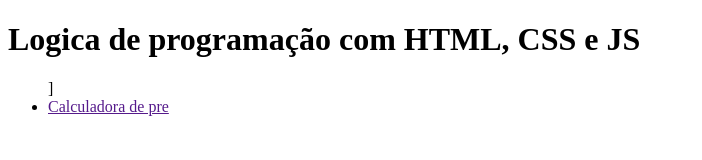
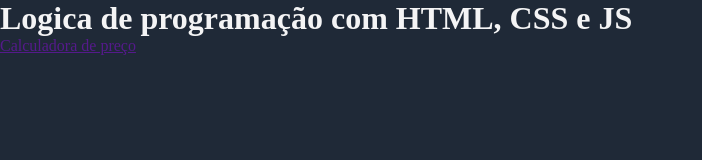
Before and after one commit to MatPaulino/Atividade_11, a plain HTML site: page index.html in a window 1280 px wide. Shown: the whole page, without its empty margins (0-702 px from the left). Drawn offline with Linux system fonts and the light colour scheme.

Commit message:
style: css reset and background change

```diff
--- a/INDEX.HTML
+++ b/index.html
@@ -12,9 +12,9 @@
     </header>
 
     <nav>
-        <ul>]
+        <ul>
             <li>
-                <a href="">Calculadora de pre</a>
+                <a href="">Calculadora de preço</a>
             </li>
         </ul>
     </nav>
--- /dev/null
+++ b/style.css
@@ -0,0 +1,15 @@
+* {
+    margin: 0;
+    padding: 0;
+    box-sizing: border-box;
+}
+
+:root {
+    --main-background:#1f2937;
+    --text-color: #f4f4f5;
+}
+
+body {
+    background: var(--main-background);
+    color: var(--text-color);
+}
```
Also changed, not shown: SCRIPT.JS (deleted), STYLE.CSS (deleted), script.js (added).
